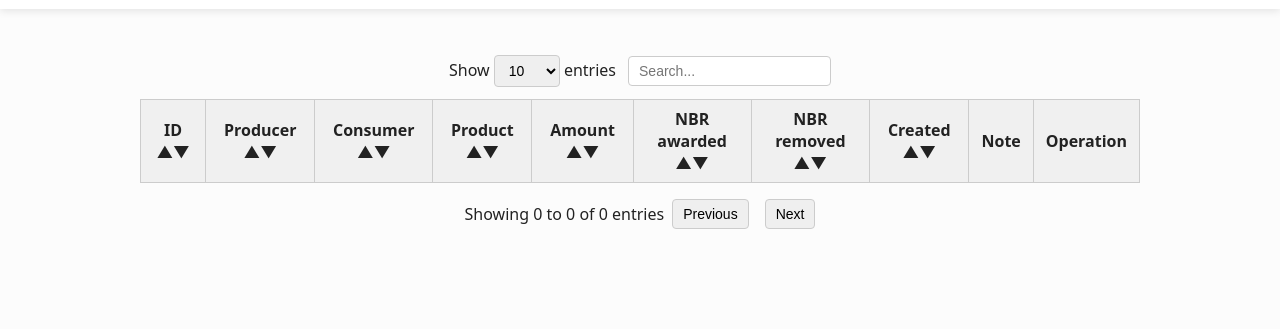
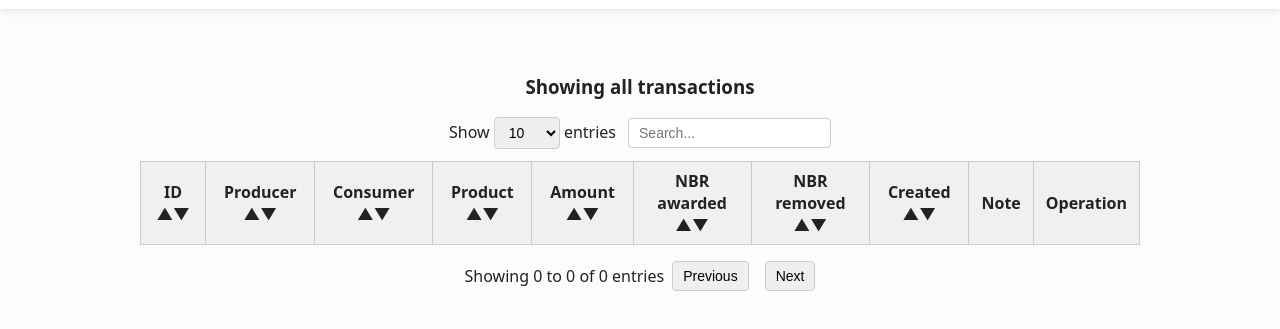
Before and after one commit to NeoNine50/open-reward-github-demo, a plain HTML site: page transfers.html in a window 1280 px wide. Shown: the part 51-380 px from the top of the page. Drawn offline with Linux system fonts and the light colour scheme.

Commit message:
Update transfers.html

```diff
--- a/transfers.html
+++ b/transfers.html
@@ -47,6 +47,8 @@
 </header>
 
 <div class="main-content">
+    <h3>Showing all transactions</h3>
+
     <div class="table-controls">
         <div class="table-info">
             <label for="entries">Show</label>
```
